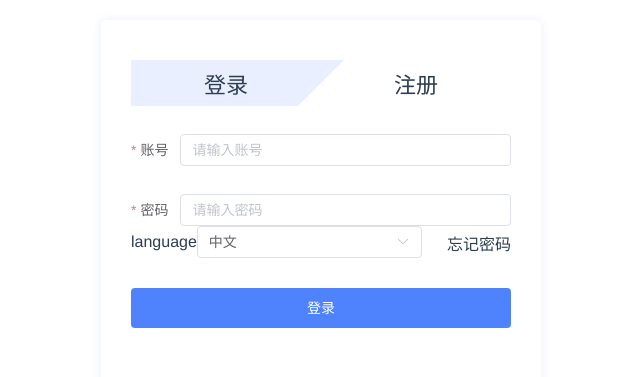
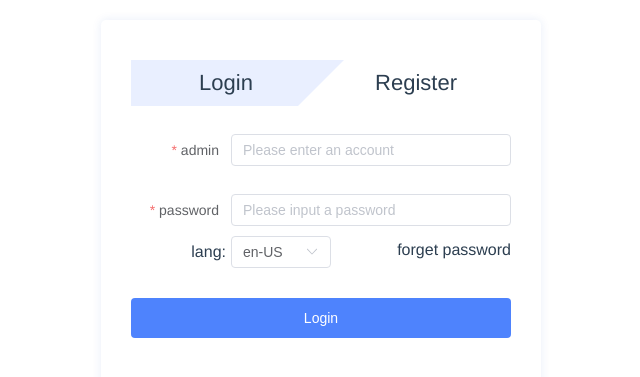
Before and after one commit to hei29/vue3-vite, a Vue app: page /login in a window 1280 px wide. Shown: the part 105-482 px from the top of the page, without its empty margins (319-959 px from the left). Built offline with nearby package versions, Linux system fonts and the light colour scheme.

Commit message:
国际化80%

```diff
--- a/src/lang/en/index.ts
+++ b/src/lang/en/index.ts
@@ -19,5 +19,26 @@ export default {
         userInfo: 'userinfo',
         userManage: 'user control',
         changePwd: 'change password'
+    },
+    login: {
+        login: 'Login',
+        register: 'Register',
+        admin: 'admin',
+        password: 'password',
+        nickname: 'nickname',
+        email: 'email',
+        getCode: 'getCode',
+        lang: 'lang',
+        forgetPwd: 'forget password',
+        adminPlaceholder: 'Please enter an account',
+        passwordPlaceholder: 'Please input a password',
+        nicknamePlaceholder: 'Please enter a nickname',
+        emailPlaceholder: 'Please enter your email address',
+        codePlaceholder: 'Please enter the verification code',
+        // adminWarn: '',
+        // passwordWarn: '',
+        // nicknameWarn: '',
+        // emailWarn: '',
+        // codeWarn: ''
     }
 }
--- a/src/lang/jp/index.ts
+++ b/src/lang/jp/index.ts
@@ -19,5 +19,26 @@ export default {
         userInfo: 'パーソナルセンター',
         userManage: 'ユーザー管理',
         changePwd: 'パスワードの変更'
+    },
+    login: {
+        login: 'ログイン＃ログイン＃',
+        register: '登録',
+        admin: 'アカウント',
+        password: 'パスワード',
+        nickname: 'ニックネーム',
+        email: 'メールボックス',
+        getCode: '認証コードの取得',
+        lang: '言語',
+        forgetPwd: 'パスワードを忘れる',
+        adminPlaceholder: 'アカウントを入力してください',
+        passwordPlaceholder: 'パスワードを入力してください',
+        nicknamePlaceholder: 'ニックネームを入力してください',
+        emailPlaceholder: 'メールアドレスを入力してください',
+        codePlaceholder: '認証コードを入力してください',
+        // adminWarn: '',
+        // passwordWarn: '',
+        // nicknameWarn: '',
+        // emailWarn: '',
+        // codeWarn: ''
     }
 }
--- a/src/lang/zh/index.ts
+++ b/src/lang/zh/index.ts
@@ -19,5 +19,27 @@ export default {
         userInfo: '个人中心',
         userManage: '用户管理',
         changePwd: '修改密码'
+    },
+    login: {
+        login: '登录',
+        register: '注册',
+        admin: '账号',
+        password: '密码',
+        nickname: '昵称',
+        email: '邮箱',
+        getCode: '获取验证码',
+        lang: '语言',
+        forgetPwd: '忘记密码',
+        adminPlaceholder: '请输入账号',
+        passwordPlaceholder: '请输入密码',
+        nicknamePlaceholder: '请输入昵称',
+        emailPlaceholder: '请输入邮箱',
+        codePlaceholder: '请输入验证码',
+        // adminRequired: '账号不能为空',
+        // passwordRequired: '密码不能为空',
+        // nicknameRequired: '昵称不能为空',
+        // emailRequired: '邮箱不能为空',
+        // emailFormatErr: '不支持的邮箱格式',
+        // codeRequired: '验证码不能为空'
     }
 }
--- a/src/main.ts
+++ b/src/main.ts
@@ -5,7 +5,6 @@ import ElementPlus from 'element-plus'
 import 'element-plus/dist/index.css'
 import XUI from './modules/xt-ui'
 import myOrder from './directives' // 自定义指令
-
 import { i18n } from '@/lang'
 import * as ElementPlusIconsVue from '@element-plus/icons-vue'
 
--- a/src/store/router/index.ts
+++ /dev/null
@@ -1,5 +0,0 @@
-import router from '@/router/index'
-
-export const back = () => {
-    router.go(-1)
-}
--- a/src/views/login/Index.vue
+++ b/src/views/login/Index.vue
@@ -4,27 +4,27 @@
       <div class="loginOption">
         <div class="login-status" :class="{active:pattern==='login'}" @click="toggleLoginRegister('login')"></div>
         <div class="register-status" :class="{active:pattern==='register'}" @click="toggleLoginRegister('register')"></div>
-        <label class="login-label">登录</label>
-        <label class="register-label">注册</label>
+        <label class="login-label">Login</label>
+        <label class="register-label">Register</label>
       </div>
       <template v-if="pattern==='login'">
         <div class="login-box">
           <el-form
               :model="loginParams"
-              label-width="80"
+              label-width="100px"
               ref="loginFormRule"
               status-icon
               :rules="loginRules">
-            <el-form-item prop="username" label="账号">
+            <el-form-item prop="username" :label="$t('login.admin')">
               <el-input
-                  placeholder="请输入账号"
+                  :placeholder="$t('login.adminPlaceholder')"
                   size="default"
                   @keydown.enter="loginUser(loginFormRule)"
                   v-model.trim="loginParams.username"/>
             </el-form-item>
-            <el-form-item prop="password" label="密码">
+            <el-form-item prop="password" :label="$t('login.password')">
               <el-input
-                  placeholder="请输入密码"
+                  :placeholder="$t('login.passwordPlaceholder')"
                   size="default"
                   v-model.trim="loginParams.password"
                   type="password"
@@ -34,10 +34,10 @@
               />
             </el-form-item>
           </el-form>
-          <el-row>
+          <el-row style="margin-top: 10px">
             <div class="lang">
-              <span>language</span>
-              <el-select v-model="language">
+              <span>lang:</span>
+              <el-select v-model="language" @change="locale = language">
                 <el-option
                     v-for="(t,i) in langList"
                     :label="t.label"
@@ -45,11 +45,11 @@
                     :key="i"></el-option>
               </el-select>
             </div>
-            <span class="forgot-password">忘记密码</span>
+            <span class="forgot-password">{{$t('login.forgetPwd')}}</span>
           </el-row>
           <el-row style="margin-top: 30px">
             <el-button class="login-btn" @click="loginUser(loginFormRule)">
-              {{ btnText }}
+              {{ $t('login.login') }}
             </el-button>
           </el-row>
         </div>
@@ -58,32 +58,32 @@
         <div class="register-box">
           <el-form
               :model="registerParams"
-              label-width="80px"
+              label-width="100px"
               ref="registerFormRule"
               status-icon
               :rules="registerRules">
-            <el-form-item prop="username" label="账号">
-              <el-input placeholder="请输入账号" size="default" v-model.trim="registerParams.username"/>
+            <el-form-item prop="username" :label="$t('login.admin')">
+              <el-input :placeholder="$t('login.adminPlaceholder')" size="default" v-model.trim="registerParams.username"/>
             </el-form-item>
-            <el-form-item prop="password" label="密码">
-              <el-input placeholder="请输入密码" type="password" :show-password="true" size="default" v-model.trim="registerParams.password"/>
+            <el-form-item prop="password" :label="$t('login.password')">
+              <el-input :placeholder="$t('login.passwordPlaceholder')" type="password" :show-password="true" size="default" v-model.trim="registerParams.password"/>
             </el-form-item>
-            <el-form-item prop="nickname" label="昵称">
-              <el-input placeholder="请输入昵称" size="default" v-model.trim="registerParams.nickname"/>
+            <el-form-item prop="nickname" :label="$t('login.nickname')">
+              <el-input :placeholder="$t('login.nicknamePlaceholder')" size="default" v-model.trim="registerParams.nickname"/>
             </el-form-item>
-            <el-form-item prop="email" label="邮箱">
-              <el-input placeholder="请输入邮箱" size="default" v-model.trim="registerParams.email"/>
+            <el-form-item prop="email" :label="$t('login.email')">
+              <el-input :placeholder="$t('login.emailPlaceholder')" size="default" v-model.trim="registerParams.email"/>
             </el-form-item>
             <el-form-item prop="code" label="">
               <div class="code_list">
-                <el-input placeholder="请输入验证码" size="default" v-model.trim="registerParams.code"/>
-                <el-button class="code_btn" type="primary" @click="getCode(registerFormRule)">获取验证码</el-button>
+                <el-input :placeholder="$t('login.codePlaceholder')" size="default" v-model.trim="registerParams.code"/>
+                <el-button class="code_btn" type="primary" @click="getCode(registerFormRule)">{{ $t('login.getCode') }}</el-button>
               </div>
             </el-form-item>
           </el-form>
           <el-row style="margin-top: 30px">
             <el-button class="login-btn" @click="registerUser(registerFormRule)">
-              {{ btnText }}
+              {{ $t('login.register') }}
             </el-button>
           </el-row>
         </div>
@@ -99,15 +99,19 @@
   import type { FormInstance, FormRules } from 'element-plus'
   import {login, register, sendMail} from '@/api/user'
   import { setToken } from '@/hooks/user'
+  import {useI18n} from "vue-i18n";
+
+  const {locale} = useI18n()
 
   const pattern = ref<any>('login') // 登录/注册
-  const btnText = ref('登录')
 
   const router = useRouter()
   onMounted(() => {
+    language.value = navigator.language || 'zh'
+    locale.value = language.value
   })
 
-  const language = ref<string>('zh')
+  const language = ref<any>()
   const langList = [
     {
       label: '中文',
@@ -156,11 +160,9 @@
   const toggleLoginRegister = (val) => {
     if (val === 'login') {
       pattern.value = 'login'
-      btnText.value = '登录'
       resetRegisterParams()
     } else {
       pattern.value = 'register'
-      btnText.value = '注册'
       // 清空登录表单
       for (const t in loginParams) {
         loginParams[t] = ''
@@ -171,13 +173,13 @@
   const loginFormRule = ref<FormInstance>()
   const registerFormRule = ref<FormInstance>()
   const loginRules = reactive<FormRules>({
-    username: [{ required: true, message: '账号不能为空', trigger: 'blur' }],
+    username: [{ required: true, message: '', trigger: 'blur' }],
     password: [{ required: true, message: '密码不能为空', trigger: 'blur' }]
   })
   const registerRules = reactive<FormRules>({
     username: [{ required: true, message: '账号不能为空', trigger: 'blur' }],
     nickname: [{ required: true, message: '昵称不能为空', trigger: 'blur' }],
-    email: [{ validator: checkEmail, trigger: 'blur' }],
+    email: [{ required: true, validator: checkEmail, trigger: 'blur' }],
     password: [{ required: true, message: '密码不能为空', trigger: 'blur' }],
     code: [{ required: true, message: '验证码不能为空', trigger: 'blur' }]
   })
@@ -209,7 +211,6 @@
             resetRegisterParams()
             ElMessage.success('注册成功，请登录')
             pattern.value = 'login'
-            btnText.value = '登录'
           }
         })
       }
@@ -350,7 +351,22 @@
       }
 
       .lang {
+        flex: 1;
+        height: 32px;
+        line-height: 32px;
+        display: flex;
+        margin-right: 20px;
+        overflow: hidden;
 
+        span {
+          width: 100px;
+          padding-right: 5px;
+          text-align: right;
+        }
+
+        :deep(.el-select) {
+          width: 100px;
+        }
       }
       .forgot-password {
         margin: 5px 0 0 auto;
--- a/src/views/pages/AzurLane/menu/Index.vue
+++ b/src/views/pages/AzurLane/menu/Index.vue
@@ -61,8 +61,15 @@ const getActive = ():string => {
       width: 64px;
     }
 
-    .el-menu-item.is-active {
-      background: #243445;
+    .el-menu-item {
+      &.is-active {
+        background: #243445;
+      }
+      span {
+        white-space: nowrap;
+        overflow: hidden;
+        text-overflow: ellipsis;
+      }
     }
   }
 </style>
--- a/src/views/pages/home/Index.vue
+++ b/src/views/pages/home/Index.vue
@@ -31,11 +31,8 @@
   // import Html2Canvas from '@/components/html2canvas/Index.vue'
   import NetWork from '@/components/network/Index.vue'
   import {onMounted, ref} from "vue";
-  import {useI18n} from "vue-i18n";
 
-  const {locale} = useI18n()
   onMounted(() => {
-    console.log(locale)
     if (navigator.connection) {
       getNetwork()
       navigator.connection.addEventListener('change', () => {
```
Also changed, not shown: 1 other file (tests, documents, lock files or other folders).
